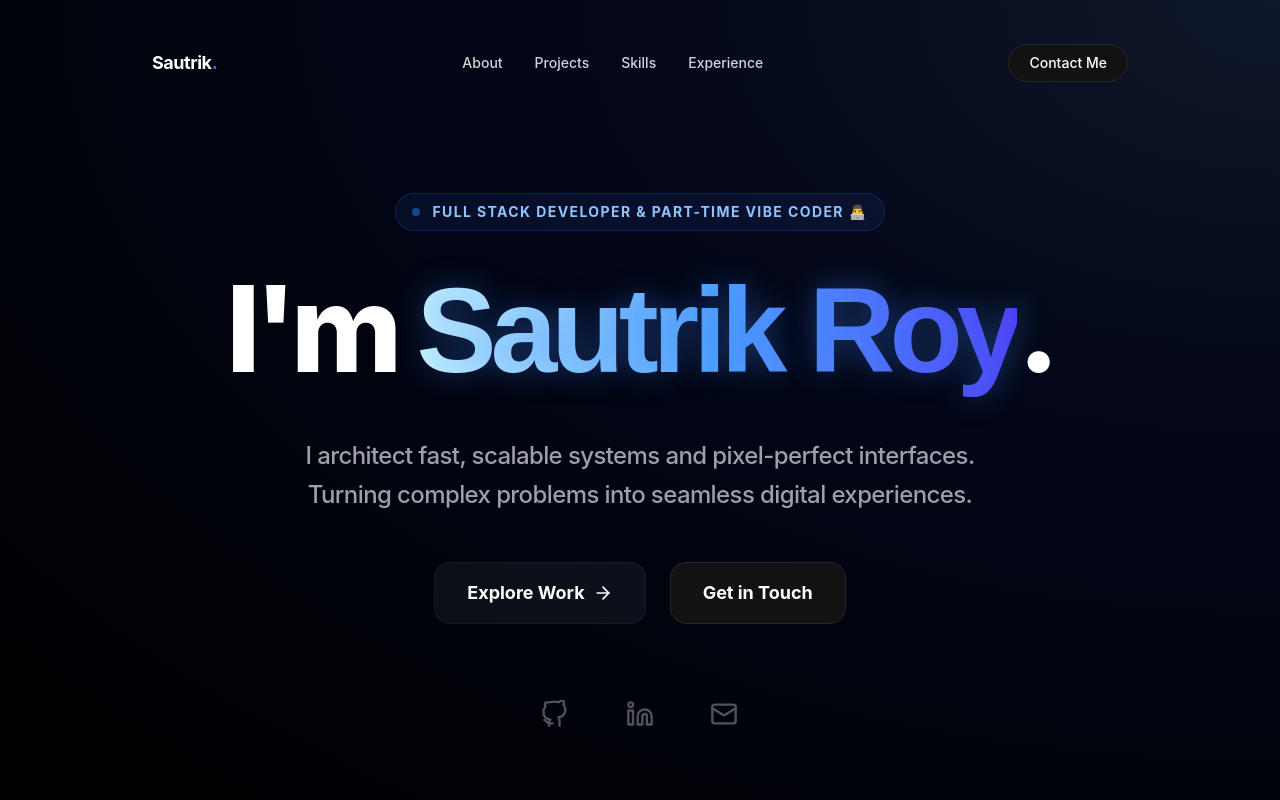
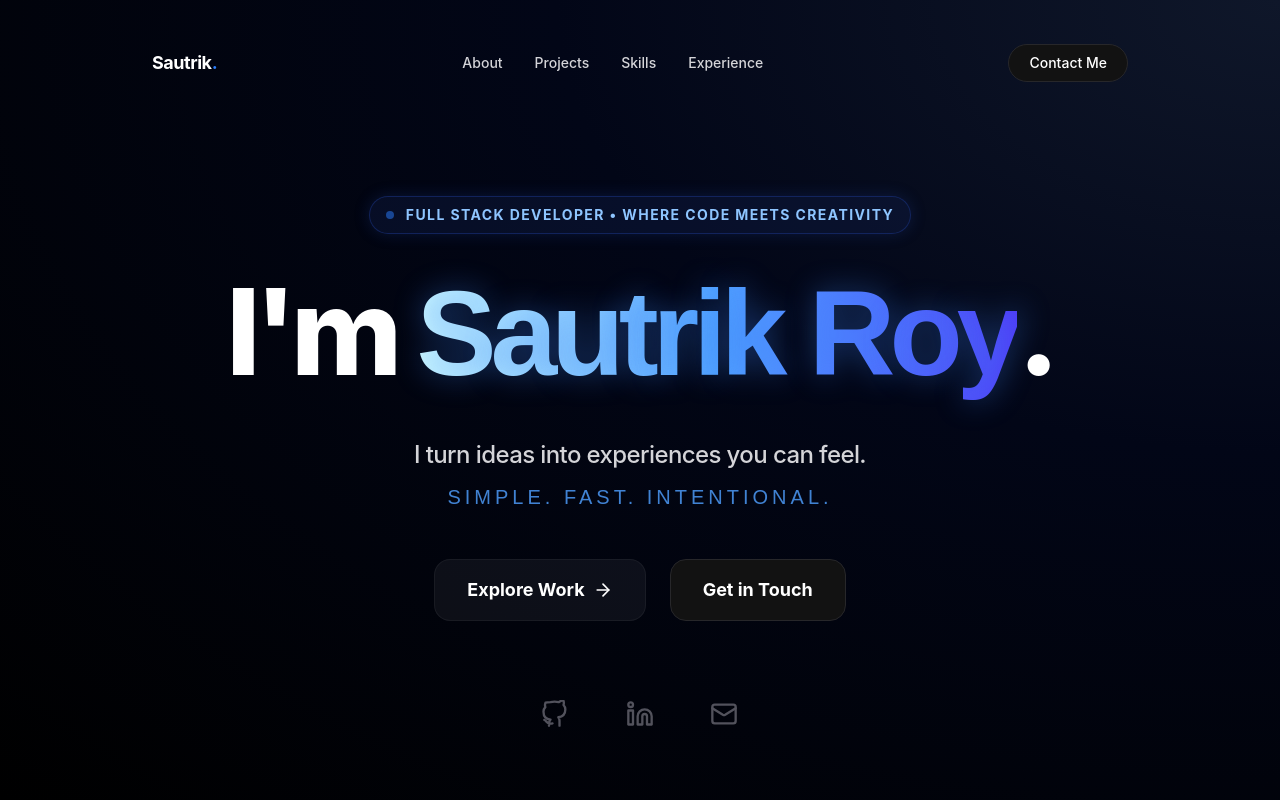
Before and after one commit to sautrikroy17/Personal-Portolio, a React (Vite) app: page / in a window 1280 px wide. Shown: the top 800 px of the page. Built offline with nearby package versions, Linux system fonts and the light colour scheme.

Commit message:
update hero copy to match new intent and typography

```diff
--- a/src/components/sections/Hero.jsx
+++ b/src/components/sections/Hero.jsx
@@ -47,10 +47,10 @@ export default function Hero() {
           initial={{ opacity: 0, y: -20 }}
           animate={{ opacity: 1, y: 0 }}
           transition={{ duration: 1, delay: 0.1, ease: [0.16, 1, 0.3, 1] }}
-          className="inline-flex items-center px-4 py-2 mb-8 text-xs sm:text-sm font-bold rounded-full bg-blue-950/30 border border-blue-900/50 text-blue-300 backdrop-blur-md uppercase tracking-widest"
+          className="inline-flex items-center px-4 py-2 mb-8 text-xs sm:text-sm font-bold rounded-full bg-blue-950/30 border border-blue-900/50 text-blue-300 backdrop-blur-md tracking-widest uppercase shadow-[0_0_15px_rgba(30,58,138,0.3)]"
         >
           <span className="w-2 h-2 mr-3 rounded-full bg-blue-500 animate-pulse" />
-          Full Stack Developer & Part-Time Vibe Coder 👨‍💻
+          Full Stack Developer • Where Code Meets Creativity
         </motion.div>
 
         <motion.h1
@@ -62,15 +62,19 @@ export default function Hero() {
           I'm <span className="inline-block text-transparent bg-clip-text bg-gradient-to-r from-cyan-100 via-blue-400 to-indigo-600 font-display text-glow pb-2">Sautrik Roy</span>.
         </motion.h1>
 
-        <motion.p
+        <motion.div
           initial={{ opacity: 0, y: 20 }}
           animate={{ opacity: 1, y: 0 }}
           transition={{ duration: 1, delay: 0.4, ease: [0.16, 1, 0.3, 1] }}
-          className="max-w-2xl mb-12 text-lg sm:text-xl md:text-2xl text-zinc-400 font-medium leading-relaxed tracking-tight"
+          className="max-w-2xl mb-12 flex flex-col items-center space-y-3"
         >
-          I architect fast, scalable systems and pixel-perfect interfaces.
-          Turning complex problems into seamless digital experiences.
-        </motion.p>
+          <p className="text-xl sm:text-2xl text-zinc-300 font-medium tracking-tight">
+            I turn ideas into experiences you can feel.
+          </p>
+          <p className="text-lg sm:text-xl font-display font-medium tracking-[0.2em] text-blue-400/80 uppercase">
+            Simple. Fast. Intentional.
+          </p>
+        </motion.div>
 
         <motion.div
           initial={{ opacity: 0, y: 20 }}
```
